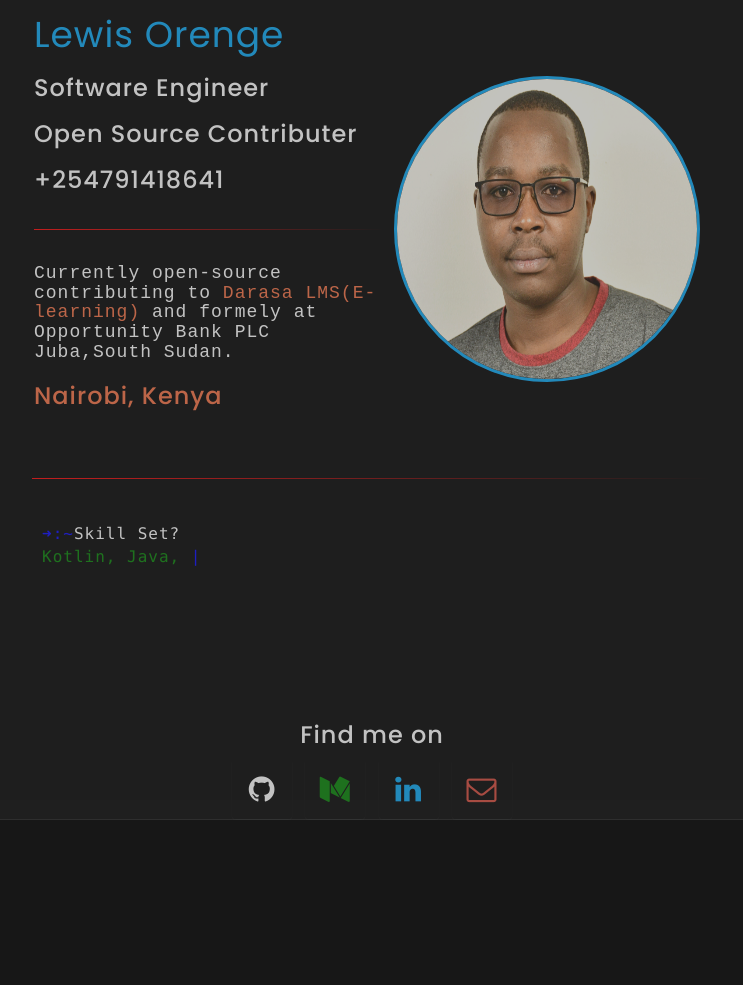
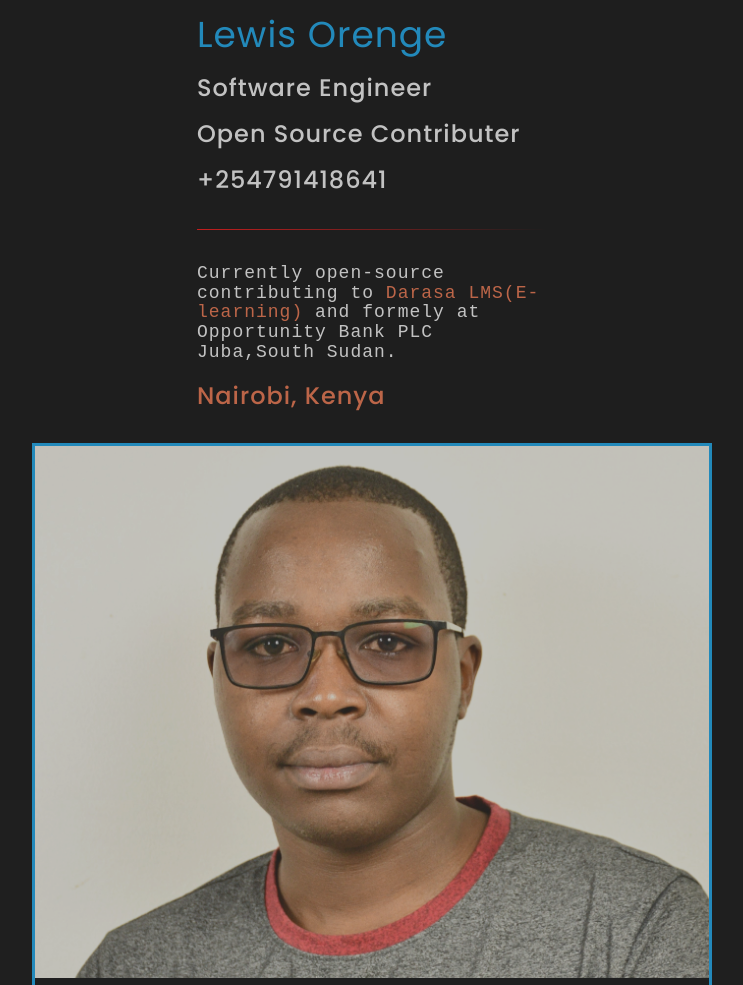
Before and after one commit to lewisorenge/lewisorenge.github.io, a plain HTML site: page index.html in a window 1280 px wide. Shown: the top 985 px of the page, without its empty margins (268-1011 px from the left). Before the commit the page ends 820 px from the top, so only its background shows below. Drawn offline with Linux system fonts and the light colour scheme.

Commit message:
Update index.html

```diff
--- a/index.html
+++ b/index.html
@@ -75,7 +75,7 @@
                                         <h3 class="color-orange">Nairobi, Kenya</h3>
                                         <br />
                                     </div>
-                                    <div id="me-pic-wrapper" class="img-frame border-color-green">
+                                    <div id="me-pic-wrapper" class="border-color-green">
                                         <img id="me-pic" src="/images/logo/Profile2.jpg" alt="" />
                                     </div>
                                 </div>
```
